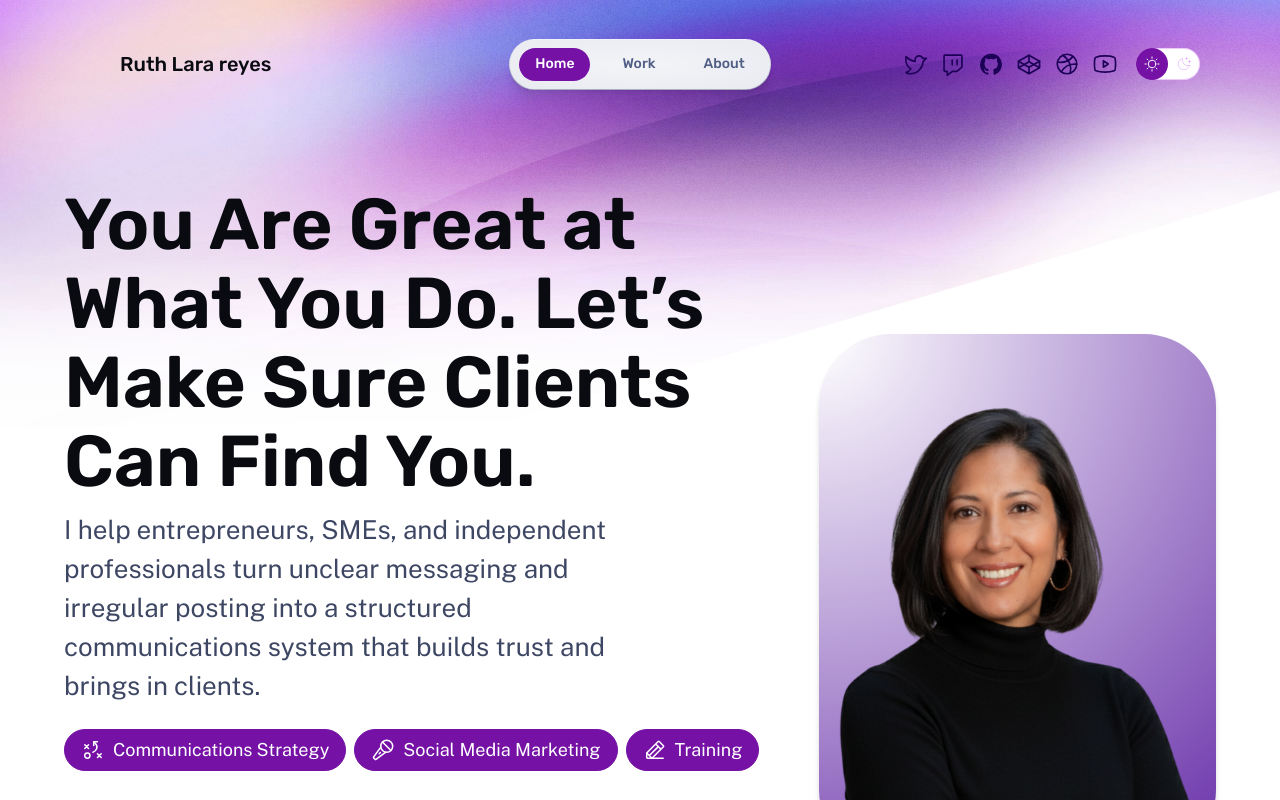
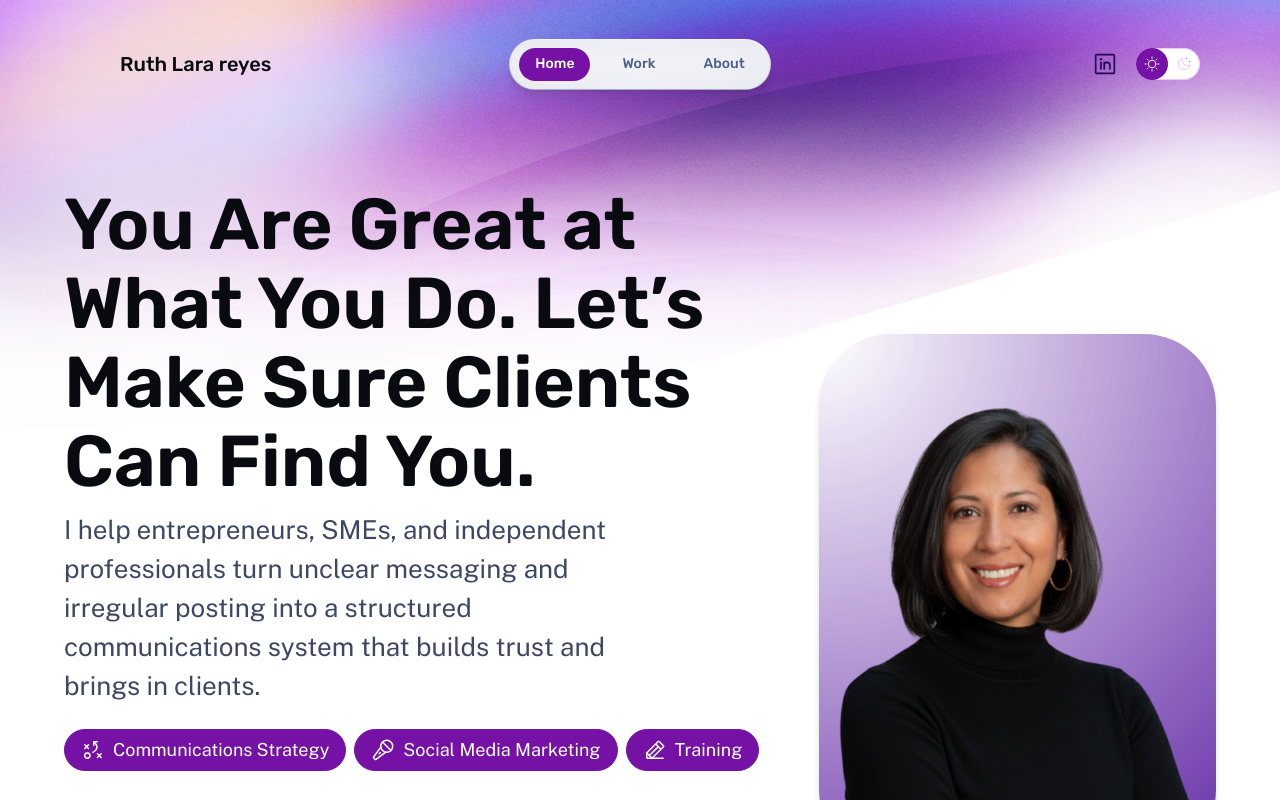
Before and after one commit to rutylarareyes-stack/communications-strategy, an Astro site: page / in a window 1280 px wide. Shown: the top 800 px of the page. Built offline with nearby package versions, Linux system fonts and the light colour scheme; Astro itself is replaced by a stand-in of ours.

Commit message:
Update Nav.astro

```diff
--- a/src/components/Nav.astro
+++ b/src/components/Nav.astro
@@ -9,17 +9,14 @@ const textLinks: { label: string; href: string }[] = [
 	{ label: 'Work', href: '/work/' },
 	{ label: 'About', href: '/about/' },
 ];
-
 /** Icon links to social media — edit these with links to your profiles! */
 const iconLinks: { label: string; href: string; icon: keyof typeof iconPaths }[] = [
-	{ label: 'Twitter', href: 'https://twitter.com/me', icon: 'twitter-logo' },
-	{ label: 'Twitch', href: 'https://twitch.tv/me', icon: 'twitch-logo' },
-	{ label: 'GitHub', href: 'https://github.com/me', icon: 'github-logo' },
-	{ label: 'CodePen', href: 'https://codepen.io/me', icon: 'codepen-logo' },
-	{ label: 'dribbble', href: 'https://dribbble.com/me', icon: 'dribbble-logo' },
-	{ label: 'YouTube', href: 'https://www.youtube.com/@me/', icon: 'youtube-logo' },
+  {
+    label: 'LinkedIn',
+    href: 'https://www.linkedin.com/in/ruth-lara-marketing-and-communications/',
+    icon: 'linkedin-logo',
+  },
 ];
-
 /** Test if a link is pointing to the current page. */
 const isCurrentPage = (href: string) => {
 	let pathname = Astro.url.pathname.replace(import.meta.env.BASE_URL, '');
```
